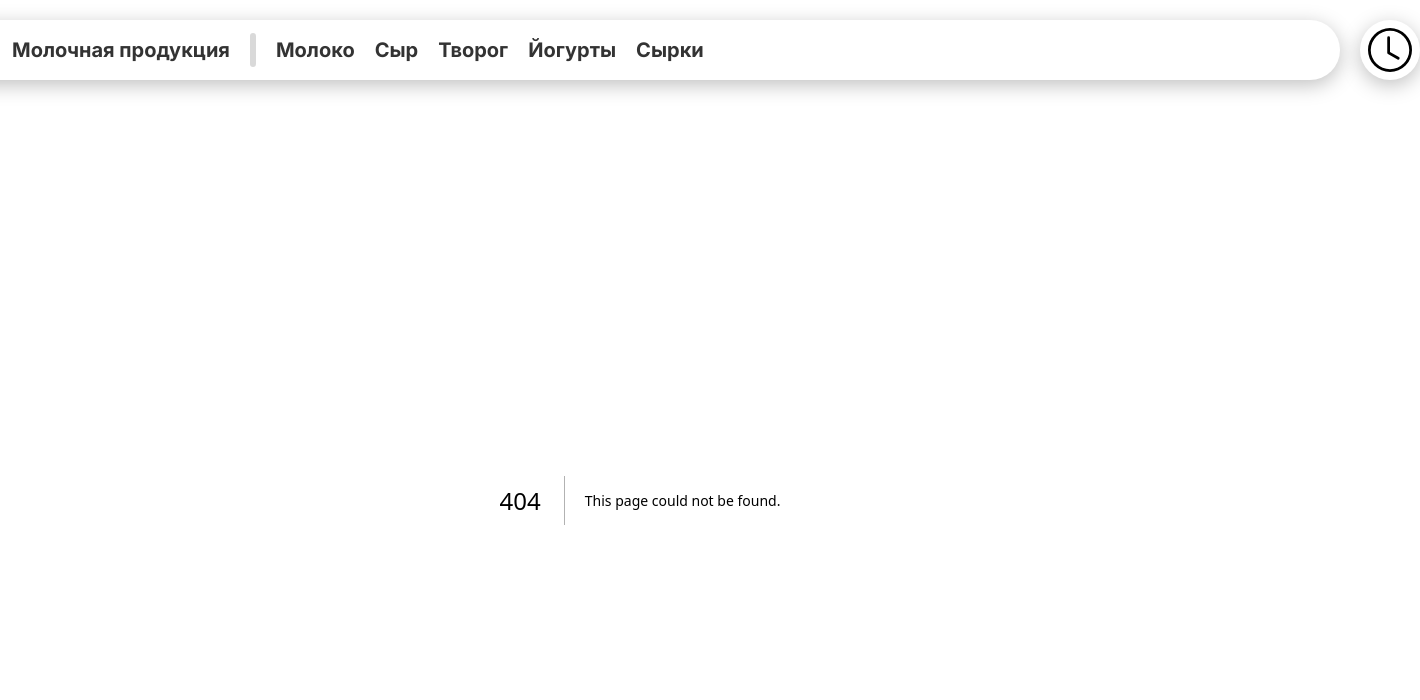
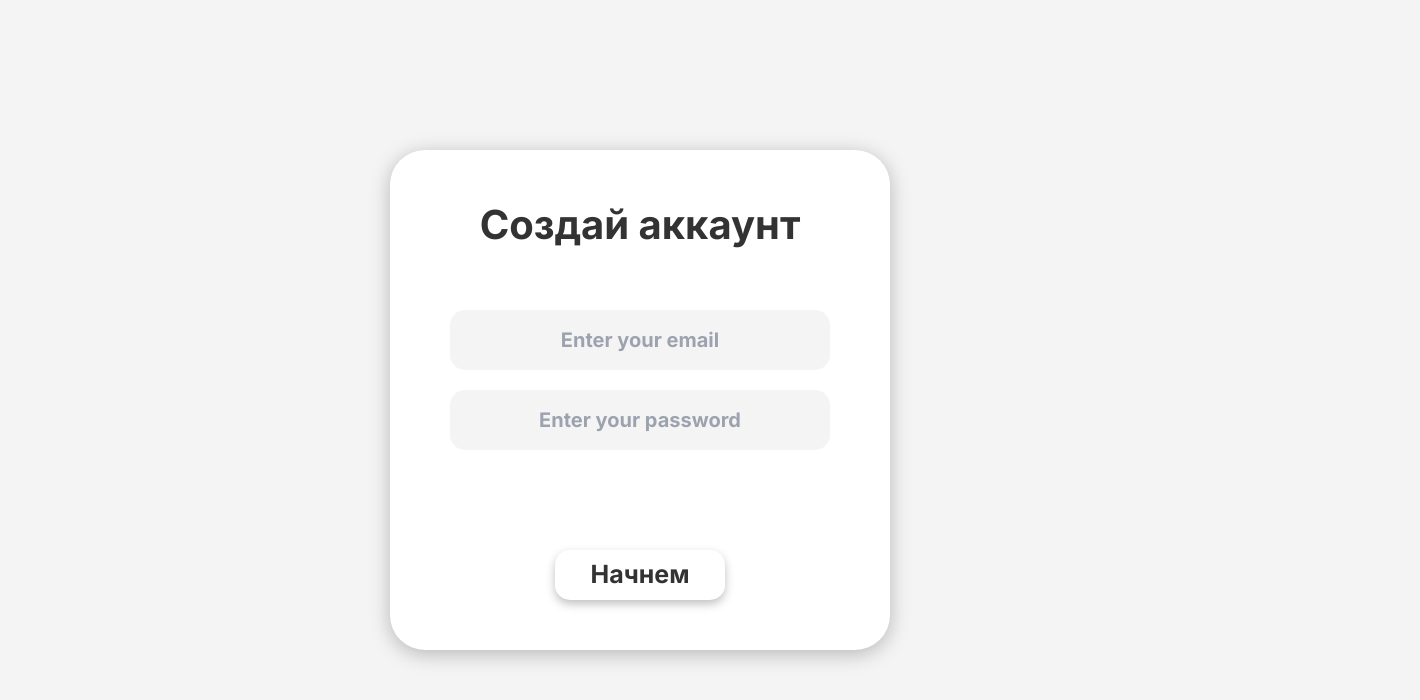
Before and after one commit to Rostov4an1n/hackathon2023-donstu-fastreports, a Next.js app in the folder Client/: page /reglog in a window 1280 px wide. Before the commit this address had no page. Shown: the top 700 px of the page, 1420 px wide, since content can reach past the window. Built offline with nearby package versions, Linux system fonts and the light colour scheme; a web font is replaced by a local one.

Commit message:
Страница reglog и global.css

```diff
--- a/Client/app/components/navPanel.jsx
+++ b/Client/app/components/navPanel.jsx
@@ -6,9 +6,11 @@ export default function NavPanel() {
     return (
         <nav className="flex justify-center items-center w-full h-[100px]">
             <div className='flex flex-row space-x-[20px] w-auto h-auto'>
-                <div className='shadow-1 flex justify-center items-center w-[60px] h-[60px] bg-white rounded-[30px] cursor-pointer hover:bg-[#F4F4F4] duration-300'>
-                    <BsPersonCircle size={44}/>
-                </div>
+                <Link href="/reglog">
+                    <div className='shadow-1 flex justify-center items-center w-[60px] h-[60px] bg-white rounded-[30px] cursor-pointer hover:bg-[#F4F4F4] duration-300'>
+                        <BsPersonCircle size={44}/>
+                    </div>
+                </Link>
                 <div className='shadow-1 flex items-center px-[40px] w-[1400px] h-[60px] rounded-[30px] bg-white'>
                     <div className='flex w-full h-[40px] overflow-hidden'>
                         <div className='swiper-x-categories flex flex-row space-x-[20px] w-max h-full'>
--- a/Client/app/globals.css
+++ b/Client/app/globals.css
@@ -12,6 +12,9 @@
         font-weight: bold;
         @apply bg-[#F4F4F4];
     }
+    input:focus, button:focus, textarea:focus {
+        outline: none;
+    }
 }
 
 @layer components {
@@ -21,4 +24,19 @@
     .button-text-1 {
         @apply text-[20px] text-[#333333];
     }
+
+    .container-box-reg {
+        box-shadow: 0px 4px 20px rgba(0, 0, 0, 0.25);
+        @apply relative flex flex-col items-center w-[500px] h-[500px] rounded-[35px] bg-white;
+    }
+    .email-input::placeholder {
+        @apply text-[20px] text-[#999999];
+    }
+    .password-input::placeholder {
+        @apply text-[20px] text-[#999999];
+    }
+    .submit {
+        box-shadow: 0px 4px 10px rgba(0, 0, 0, 0.25);
+        @apply text-[25px] text-[#333333] flex justify-center items-center mt-[100px] w-[170px] h-[50px] rounded-[15px] duration-300 hover:bg-[#F4F4F4];
+    }
 }
--- a/Client/app/layout.jsx
+++ b/Client/app/layout.jsx
@@ -13,7 +13,7 @@ export default function RootLayout({ children }) {
   return (
     <html lang="en">
       <body className={inter.className}>
-        <NavPanel/>
+        {/* <NavPanel/> */}
         {children}
       </body>
     </html>
--- a/Client/app/page.jsx
+++ b/Client/app/page.jsx
@@ -4,16 +4,20 @@ import React from 'react'; // Make sure to import React
 import { Bar, Line } from 'react-chartjs-2';
 import { optionsBar, dataBar } from './components/chartSales';
 import { optionsLine, dataLine } from './components/chartLine';
+import NavPanel from './components/navPanel';
 
 export default function Home() {
   return (
-    <main className="flex min-h-screen flex-col items-center justify-between p-24">
-      <div className='w-[588px] h-[304px] flex justify-center items-center'>
-        <Bar options={optionsBar} data={dataBar} />
+    <NavPanel>
+      <div className="flex min-h-screen flex-col items-center justify-between p-24">
+        <div className='w-[588px] h-[304px] flex justify-center items-center'>
+          <Bar options={optionsBar} data={dataBar} />
+        </div>
+        <div className='w-[588px] h-[304px] flex justify-center items-center'>
+          <Line options={optionsLine} data={dataLine} />
+        </div>
       </div>
-      <div className='w-[588px] h-[304px] flex justify-center items-center'>
-        <Line options={optionsLine} data={dataLine} />
-      </div>
-    </main>
+    </NavPanel>
+
   );
 }
--- /dev/null
+++ b/Client/app/reglog/page.jsx
@@ -0,0 +1,20 @@
+import Link from 'next/link';
+
+export default function reglog() {
+  return (
+    <div className='flex justify-center items-center w-full h-screen'>
+        <div className='container-box-reg'>
+            <div className='text-[40px] text-[#333333] flex justify-center items-center w-auto h-[50px] mt-[50px]'>Создай аккаунт</div>
+            <div className='flex justify-center items-center w-[380px] h-[60px] mt-[60px] rounded-[15px] bg-[#F4F4F4]'>
+                <input id="email" className='text-[20px] text-[#333333] text-center w-[350px] h-[30px] bg-transparent' type="text" placeholder="Enter your email"/>
+            </div>
+            <div className='flex justify-center items-center w-[380px] h-[60px] mt-[20px] rounded-[15px] bg-[#F4F4F4]'>
+                <input id="password" className='text-[20px] text-[#333333] text-center w-[350px] h-[30px] bg-transparent' type="text" placeholder="Enter your password"/>
+            </div>
+            <Link href="/home">
+                <button className='submit'>Начнем</button>
+            </Link>
+        </div>
+    </div>
+  );
+}
```
